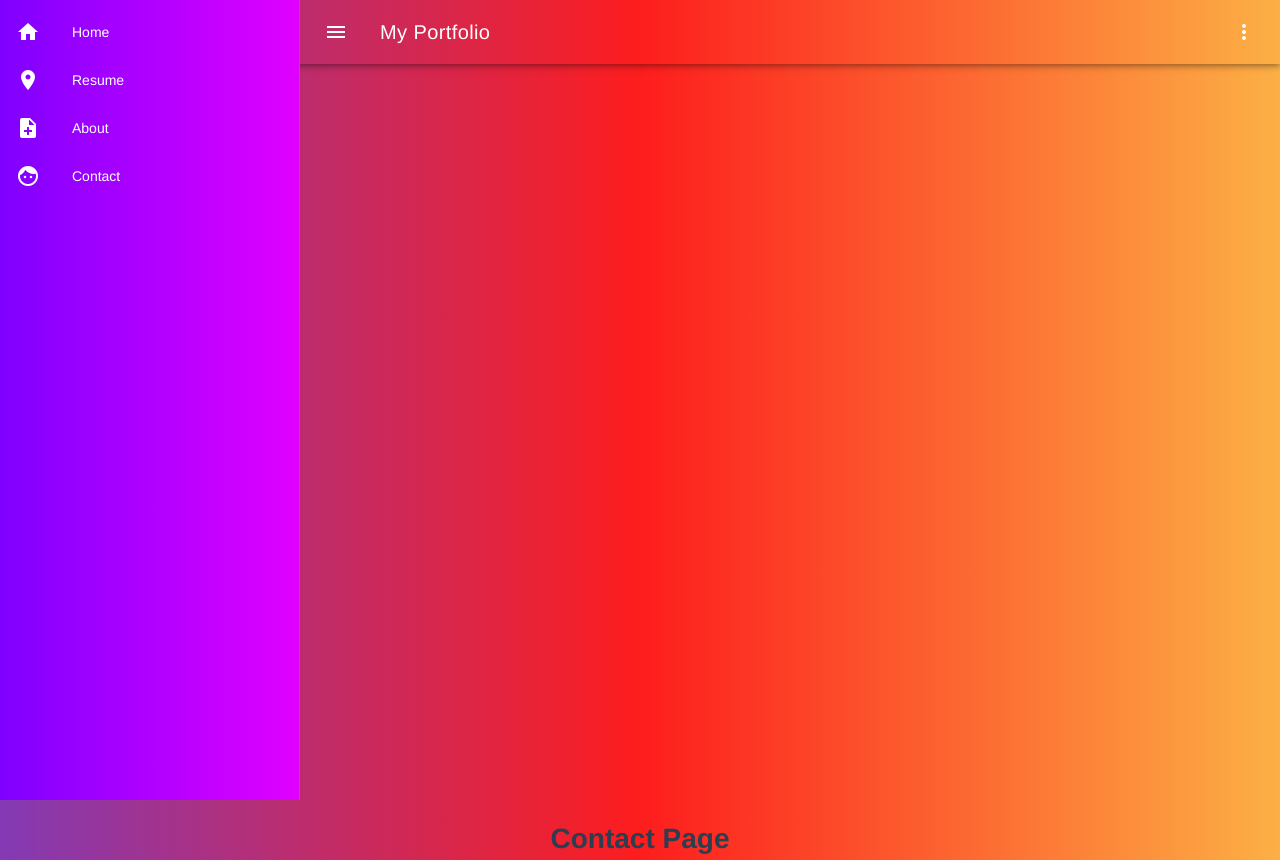
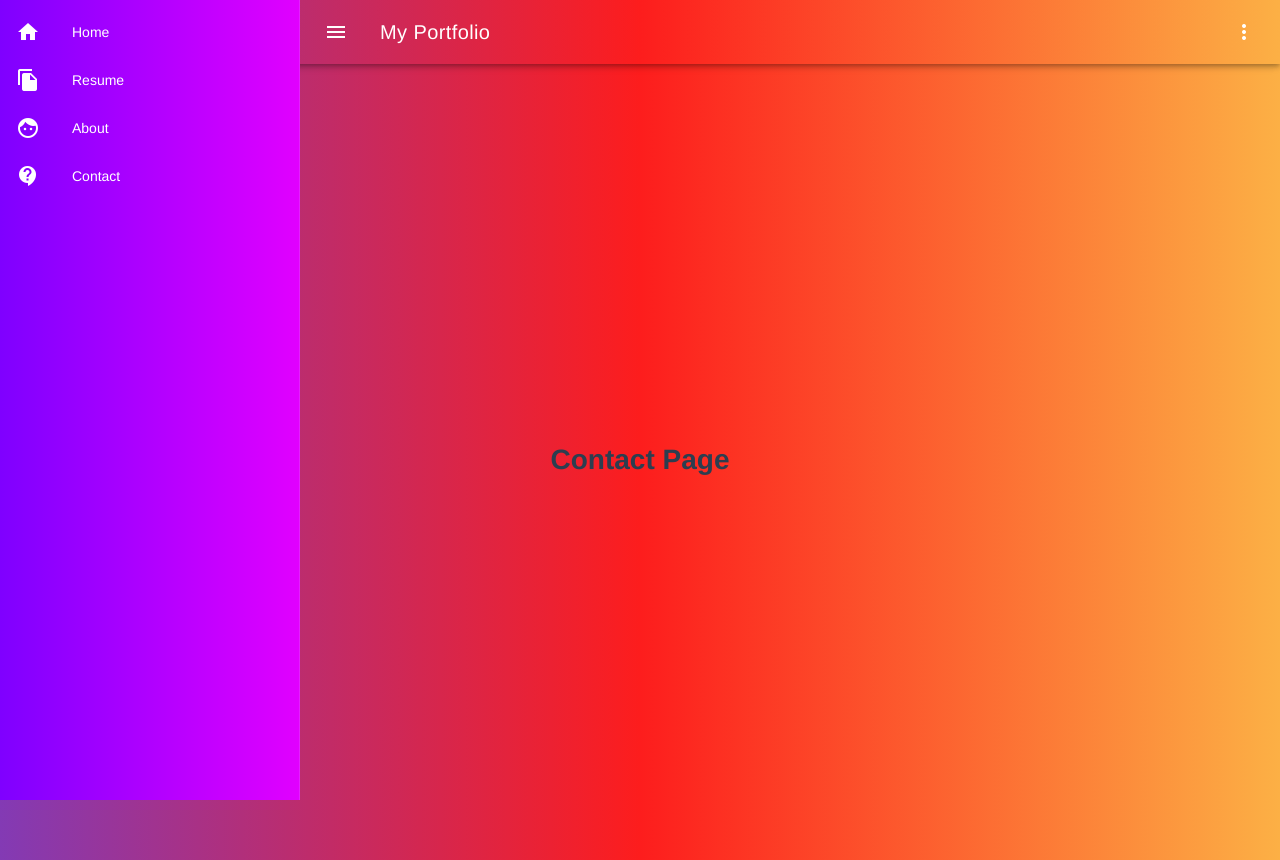
Before and after one commit to nxhuy-github/portfolio, a Vue app in the folder my_portfolio/: page /#/contact in a window 1280 px wide. Built offline with nearby package versions, Linux system fonts and the light colour scheme.

Commit message:
nothing much

```diff
--- a/my_portfolio/src/components/About.vue
+++ b/my_portfolio/src/components/About.vue
@@ -1,7 +1,9 @@
 <template>
-  <div>
-    <h1>About Page</h1>
-  </div>
+  <v-layout row wrap>
+    <v-flex  xs12 sm6 offset-sm3>
+      <h1>About Page</h1>
+    </v-flex>
+  </v-layout>
 </template>
 
 <script>
--- a/my_portfolio/src/components/Contact.vue
+++ b/my_portfolio/src/components/Contact.vue
@@ -1,7 +1,9 @@
 <template>
-  <div>
-    <h1>Contact Page</h1>
-  </div>
+  <v-layout row wrap>
+    <v-flex  xs12 sm6 offset-sm3>
+      <h1>Contact Page</h1>
+    </v-flex>
+  </v-layout>
 </template>
 
 <script>
--- a/my_portfolio/src/components/NavigationDrawer.vue
+++ b/my_portfolio/src/components/NavigationDrawer.vue
@@ -30,9 +30,9 @@ export default {
       drawer: true,
       items: [
         { title: `Home`, icon: 'home', route: 'LandingPage' },
-        { title: 'Resume', icon: 'place', route: 'Resume' },
-        { title: 'About', icon: 'note_add', route: 'About' },
-        { title: 'Contact', icon: 'face', route: 'Contact' }
+        { title: 'Resume', icon: 'file_copy', route: 'Resume' },
+        { title: 'About', icon: 'face', route: 'About' },
+        { title: 'Contact', icon: 'contact_support', route: 'Contact' }
       ],
       clipped: false
     }
--- a/my_portfolio/src/components/Resume.vue
+++ b/my_portfolio/src/components/Resume.vue
@@ -1,7 +1,9 @@
 <template>
-  <div>
-    <h1>Resume Page</h1>
-  </div>
+  <v-layout row wrap>
+    <v-flex  xs12 sm6 offset-sm3>
+      <h1>Resume Page</h1>
+    </v-flex>
+  </v-layout>
 </template>
 
 <script>
```
